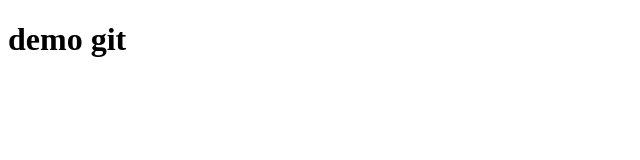
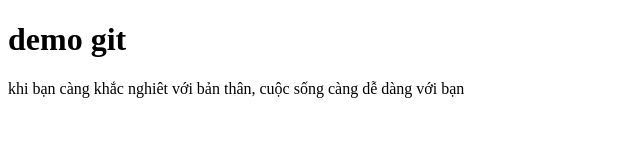
Before and after one commit to theman030802/demo-git, a plain HTML site: page index.html in a window 1280 px wide. Shown: the whole page, without its empty margins (0-640 px from the left). Drawn offline with Linux system fonts and the light colour scheme.

Commit message:
thêm thẻ p vào trong body

```diff
--- a/index.html
+++ b/index.html
@@ -1,5 +1,5 @@
 <!DOCTYPE html>
-<html lang="en">
+<html lang="vi">
     <head>
         <meta charset="UTF-8" />
         <meta name="viewport" content="width=device-width, initial-scale=1.0" />
@@ -7,5 +7,9 @@
     </head>
     <body>
         <h1>demo git</h1>
+        <p>
+            khi bạn càng khắc nghiêt với bản thân, cuộc sống càng dễ dàng với
+            bạn
+        </p>
     </body>
 </html>
```
